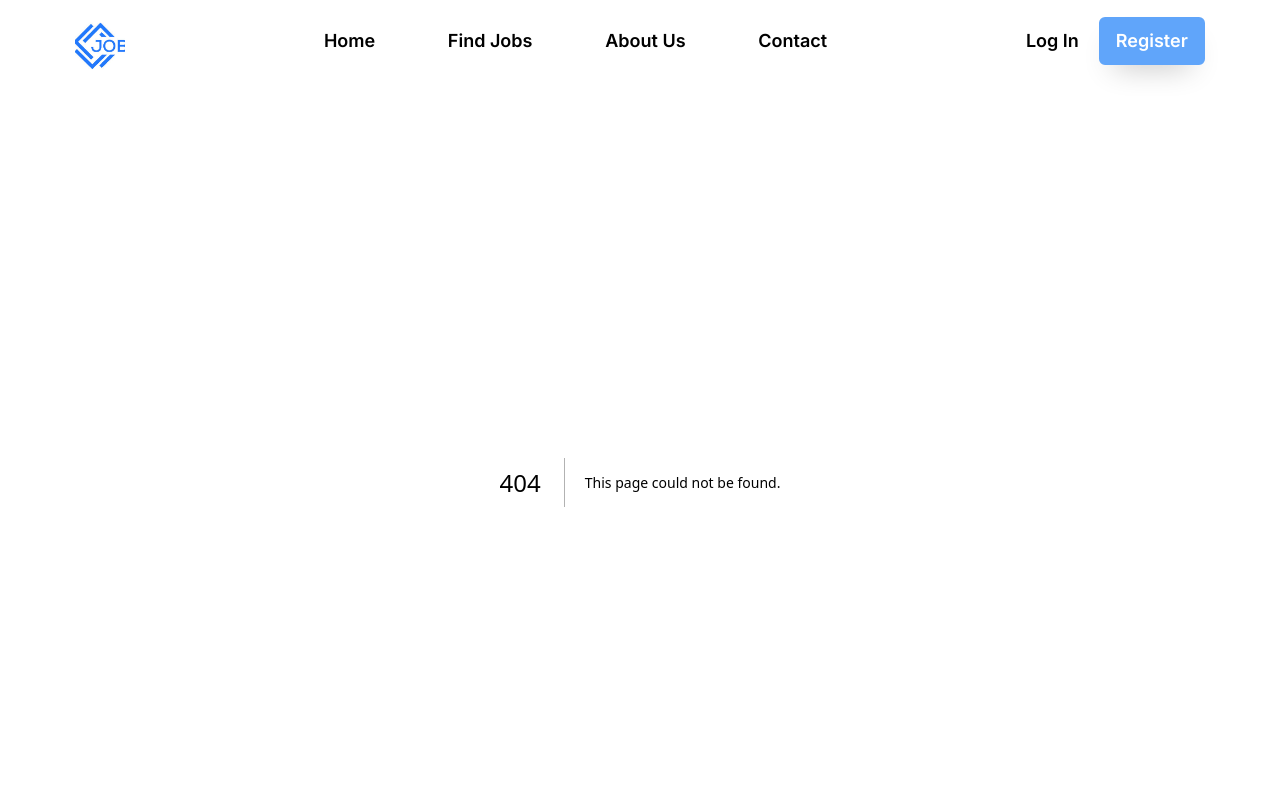
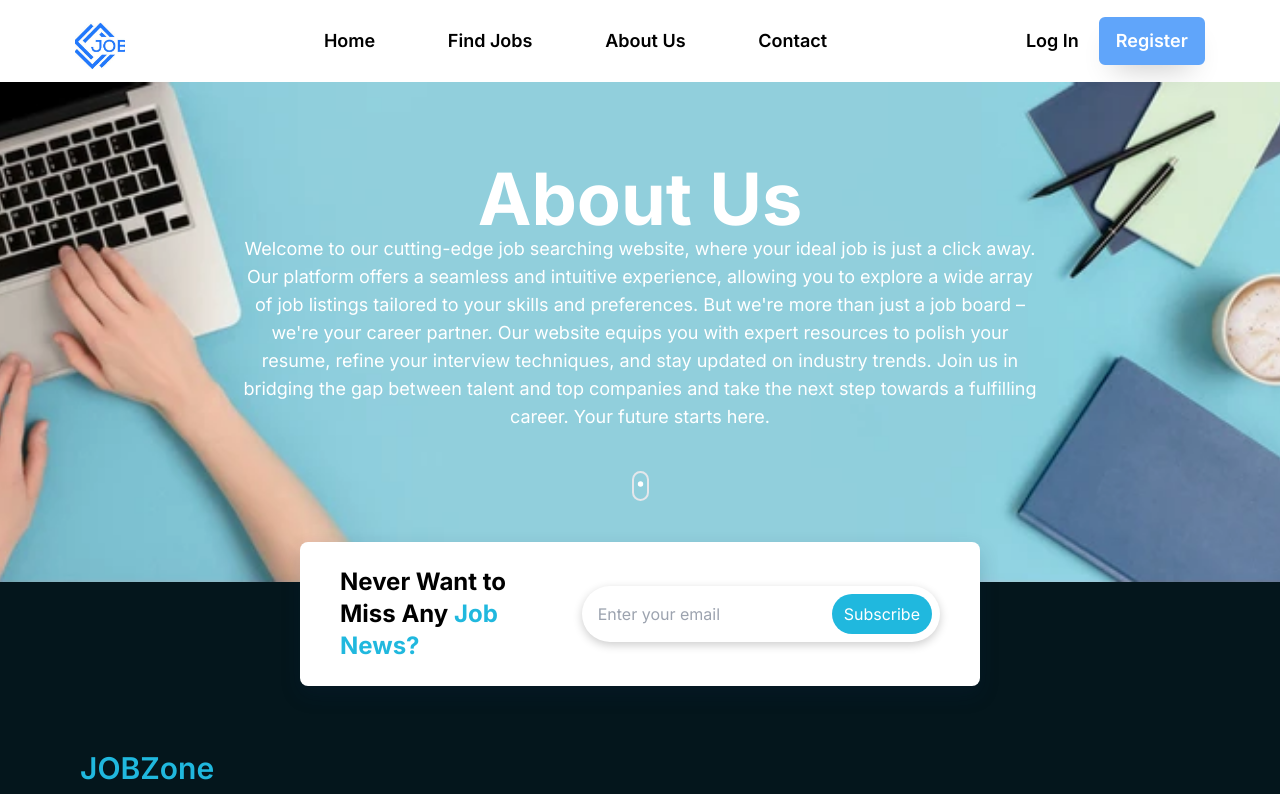
Before and after one commit to MohdFahad1/jobpedia, a Next.js app: page /about in a window 1280 px wide. Before the commit this address had no page. Shown: the top 794 px of the page. Built offline with nearby package versions, Linux system fonts and the light colour scheme.

Commit message:
About hero section completed

```diff
--- /dev/null
+++ b/components/About/AboutHero.css
@@ -0,0 +1,20 @@
+.about {
+    background-image: url("../../assets/about.png");
+    background-color: #cccccc;
+    height: 500px;
+    background-position: center;
+    background-repeat: no-repeat;
+    background-size: cover;
+}
+
+@media (max-width:920px){
+    .about{
+        height: 400px;
+    }
+}
+
+@media (max-width:468px){
+    .about{
+       height: 100vh;
+    }
+}
--- /dev/null
+++ b/components/About/AboutHero.js
@@ -0,0 +1,22 @@
+import React from 'react';
+import { TbPointFilled } from 'react-icons/tb';
+
+const AboutHero = () => {
+    return (
+        <section className="about px-5 text-white text-center flex flex-col justify-center items-center gap-10 lg:px-0">
+            <div>
+                <h1 className="text-7xl font-bold">
+                    About Us
+                </h1>
+                <p className="lg:w-[800px] text-lg">Welcome to our cutting-edge job searching website, where your ideal job is just a click away. Our platform offers a seamless and intuitive experience, allowing you to explore a wide array of job listings tailored to your skills and preferences. But we're more than just a job board – we're your career partner. Our website equips you with expert resources to polish your resume, refine your interview techniques, and stay updated on industry trends. Join us in bridging the gap between talent and top companies and take the next step towards a fulfilling career. Your future starts here.</p>
+            </div>
+            <div>
+                <div className="border-2 cursor-pointer flex items-center justify-center rounded-full h-[30px] w-[17px]">
+                    <TbPointFilled className="animate-bounce"/>
+                </div>
+            </div>
+        </section>
+    )
+}
+
+export default AboutHero
--- /dev/null
+++ b/src/app/about/page.js
@@ -0,0 +1,12 @@
+import React from 'react';
+import AboutHero from '../../../components/About/AboutHero';
+
+const page = () => {
+  return (
+    <section>
+        <AboutHero />
+    </section>
+  )
+}
+
+export default page
--- a/src/app/globals.css
+++ b/src/app/globals.css
@@ -1,11 +1,13 @@
 @import '../../components/Navbar/Navbar.css';
 @import '../../components/common/Testimonials/styles.css';
+@import '../../components/About/AboutHero.css';
 
 @tailwind base;
 @tailwind components;
 @tailwind utilities;
 
-html, body{
-    max-width:100%;
-    overflow-x:hidden
+html,
+body {
+    max-width: 100%;
+    overflow-x: hidden
 }
```
Also changed, not shown: assets/about.png (added).
